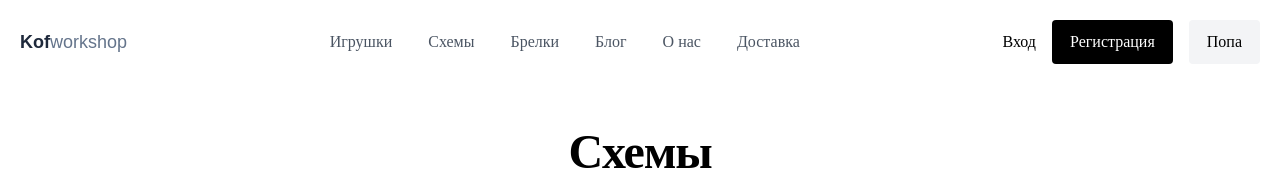
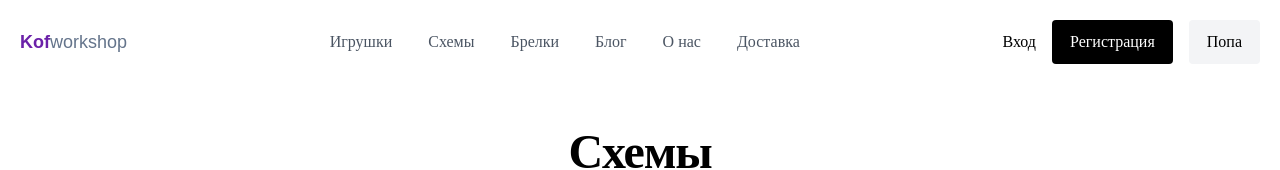
Before and after one commit to yaonkey/kofworkshop-frontend, a Nuxt app: page /schemas in a window 1280 px wide. Shown: the top 170 px of the page. Built offline with nearby package versions, Linux system fonts and the light colour scheme.

Commit message:
change brand color

```diff
--- a/components/landing/Cta.vue
+++ b/components/landing/Cta.vue
@@ -2,7 +2,7 @@
     <div
         class="bg-black px-20 py-20 mt-20 mx-auto max-w-5xl rounded-lg flex flex-col items-center text-center"
     >
-        <h2 class="text-white text-3xl md:text-6xl">Купите игрушку по душе</h2>
+        <h2 class="text-white text-3xl md:text-2xl">Купите игрушку по душе</h2>
         <p class="text-slate-500 mt-4 text-lg md:text-xl">
             В каталоге можно найти игрушки, брелоки, схемы и пр.
         </p>
--- a/components/landing/Navbar.vue
+++ b/components/landing/Navbar.vue
@@ -38,7 +38,7 @@ const open = ref(false);
                 class="flex w-full lg:w-auto items-center justify-between font-semibold"
             >
                 <a href="/" class="text-lg logo-text"
-                    ><span class="font-bold text-slate-800">Kof</span
+                    ><span class="font-bold text-purple-800">Kof</span
                     ><span class="text-slate-500">workshop</span>
                 </a>
                 <div class="block lg:hidden">
```
